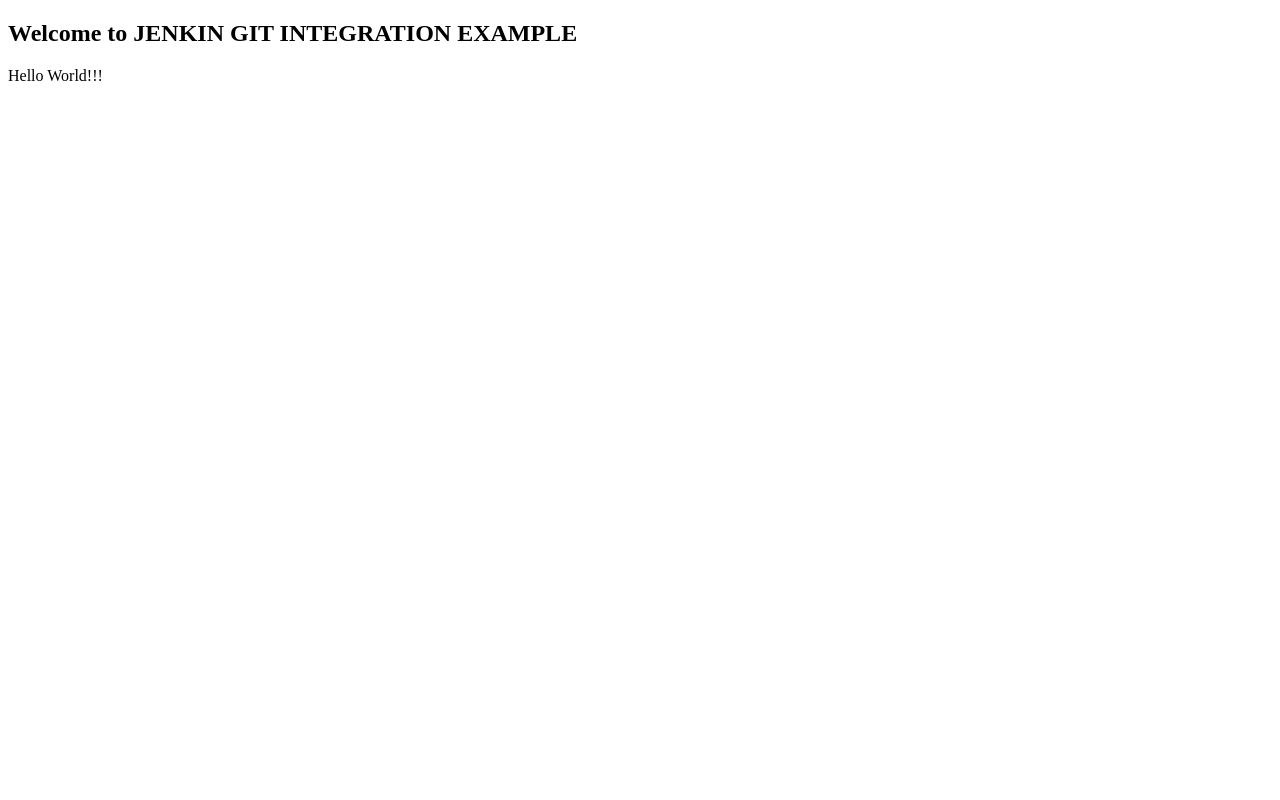
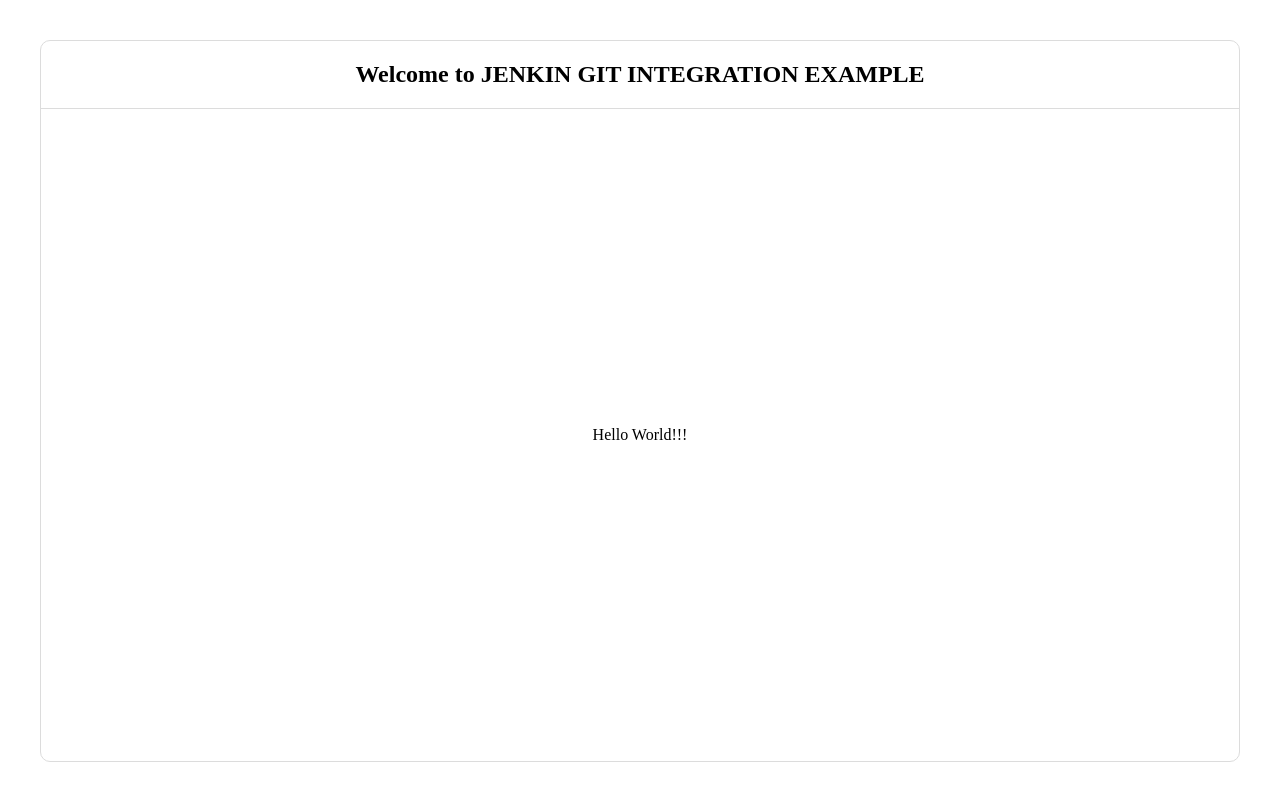
Before and after one commit to RudraG4/Jenkin_Git_learn, a website: page src/index.html in a window 1280 px wide. Drawn offline with Linux system fonts and the light colour scheme.

Commit message:
added css

```diff
--- a/src/index.html
+++ b/src/index.html
@@ -5,9 +5,10 @@
     <meta http-equiv="X-UA-Compatible" content="IE=edge">
     <meta name="viewport" content="width=device-width, initial-scale=1.0">
     <title>JENKIN GIT INTEGRATION</title>
+    <link rel="stylesheet" href="style.css">
 </head>
 <body>
     <h2>Welcome to JENKIN GIT INTEGRATION EXAMPLE</h2>
-    <p>Hello World!!!</p>
+    <div>Hello World!!!</div>
 </body>
 </html>
--- /dev/null
+++ b/src/style.css
@@ -0,0 +1,26 @@
+body {
+    display        : flex;
+    justify-content: center;
+    align-items    : center;
+    flex-direction : column;
+    height         : calc(100vh - 80px);
+    margin         : 40px;
+    border         : 1px solid gainsboro;
+    overflow       : hidden;
+    border-radius  : 10px;
+}
+
+h2 {
+    text-align   : center;
+    border-bottom: 1px solid gainsboro;
+    width        : 100%;
+    margin       : 0;
+    padding      : 20px 0px;
+}
+
+body>div {
+    flex           : 1;
+    display        : flex;
+    align-items    : center;
+    justify-content: center;
+}
```
